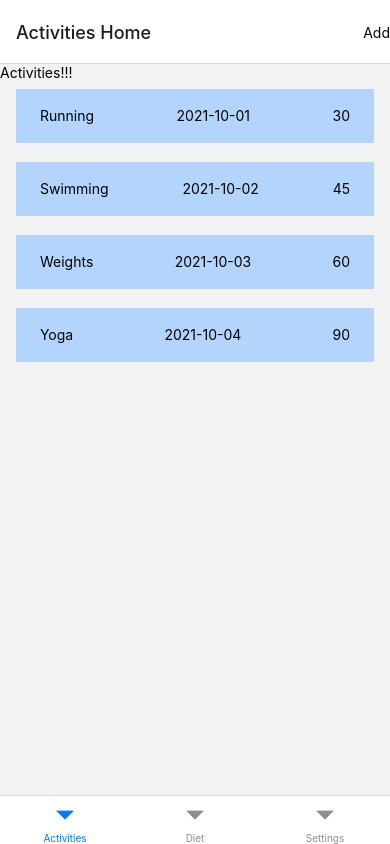
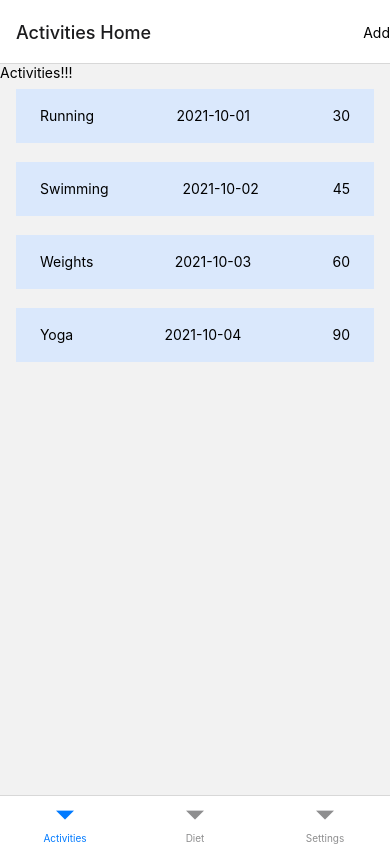
Before and after one commit to jinzhang01/assignment2, a React Native app: screen /AddDiet in a window 390 px wide. Built offline with nearby package versions, Linux system fonts and the light colour scheme.

Commit message:
cannot switch the theme

```diff
--- a/App.js
+++ b/App.js
@@ -8,6 +8,7 @@ import AddActivity from './screens/AddActivity';
 import AddDiet from './screens/AddDiet';
 import Diet from './screens/Diet';
 import Settings from './screens/Settings';
+import { ThemeProvider } from './theme/ThemeContext';
 
 const Stack = createNativeStackNavigator();
 const Tab = createBottomTabNavigator();
@@ -30,6 +31,14 @@ function DietStack() {
   );
 }
 
+function SettingsStack() {
+  return (
+    <Stack.Navigator >
+      <Stack.Screen name="Settings Home" component={Settings} />
+    </Stack.Navigator>
+  );
+}
+
 function MyTabs() {
   return (
     <Tab.Navigator screenOptions={{ headerShown: false }}>
@@ -43,7 +52,7 @@ function MyTabs() {
       />
       <Tab.Screen
         name="Settings"
-        component={Settings}
+        component={SettingsStack}
       />
     </Tab.Navigator>
   );
@@ -51,9 +60,11 @@ function MyTabs() {
 
 const App = () => {
   return (
-    <NavigationContainer>
-      <MyTabs />
-    </NavigationContainer>
+    <ThemeProvider>
+      <NavigationContainer>
+        <MyTabs />
+      </NavigationContainer>
+    </ThemeProvider>
   );
 }
 
--- a/screens/Diet.js
+++ b/screens/Diet.js
@@ -2,6 +2,7 @@ import { View, Text, FlatList } from 'react-native'
 import React, { useEffect }  from 'react'
 import PressableButton from '../component/PressableButton';
 import ItemsList from '../component/ItemsList';
+import { useTheme } from '../theme/ThemeContext';
 
 
 const Diet = ({navigation}) => {
--- a/screens/Settings.js
+++ b/screens/Settings.js
@@ -1,12 +1,30 @@
-import { View, Text } from 'react-native'
-import React from 'react'
+import React from 'react';
+import { View, Text, Button, StyleSheet } from 'react-native';
+import { useTheme } from '../theme/ThemeContext';
+import { colors } from '../style/colors';
+import PressableButton from '../component/PressableButton';
 
 const Settings = () => {
+  const { darkTheme, toggleTheme } = useTheme();
+
+  const backgroundStyle = {
+    flex: 1,
+    backgroundColor: darkTheme ? colors.Darkmode : colors.lightBackground,
+    alignItems: 'center',
+    justifyContent: 'center',
+  };
+
+  const textStyle = {
+    color: darkTheme ? colors.WhiteText : colors.BlackText ,
+  };
+
   return (
-    <View>
-      <Text>Settings</Text>
+    <View style={backgroundStyle}>
+      <PressableButton pressedFunction={toggleTheme}>
+        <Text style={textStyle}>Toggle Theme</Text>
+      </PressableButton>
     </View>
-  )
-}
+  );
+};
 
-export default Settings
+export default Settings;
--- a/style/colors.js
+++ b/style/colors.js
@@ -1,14 +1,14 @@
-// color code
-
 export const colors = {
     primary: "#4A90E2",
-    light: "#B3D4FC",
-    Dark: "#003E73",
-    Background: "#E3F2FD",
-    Text: "#FFFFFF",
-    error: "#FF0000",
-    success: "#00FF00",
-    warning: "#FFA500",
+    light: "#DAE8FC",
+    Dark: "#002244",
+    Background: "#F0F4F8",
+    Darkmode: "#2C2C2C",
+    BlackText: "#000000",
+    WhiteText: "#FFFFFF",
+    error: "#D32F2F",
+    success: "#388E3C",
+    warning: "#F57C00",
     lightBackground: "#FFFFFF",
-    cancel: "#FF0000",
+    cancel: "#C62828",
 };
--- /dev/null
+++ b/theme/ThemeContext.js
@@ -0,0 +1,25 @@
+import React, { createContext, useContext, useState } from 'react';
+
+// Create a context with a default value
+const ThemeContext = createContext({
+  darkTheme: false,
+  toggleTheme: () => {},
+});
+
+// Provide Theme Context to the component tree
+export const ThemeProvider = ({ children }) => {
+  const [darkTheme, setDarkTheme] = useState(false);
+
+  // Toggle function
+  const toggleTheme = () => {
+    setDarkTheme(!darkTheme);
+  };
+
+  return (
+    <ThemeContext.Provider value={{ darkTheme, toggleTheme }}>
+      {children}
+    </ThemeContext.Provider>
+  );
+};
+
+export const useTheme = () => useContext(ThemeContext);
```
Also changed, not shown: screens/Edit.js (deleted, +0 -12 lines).
